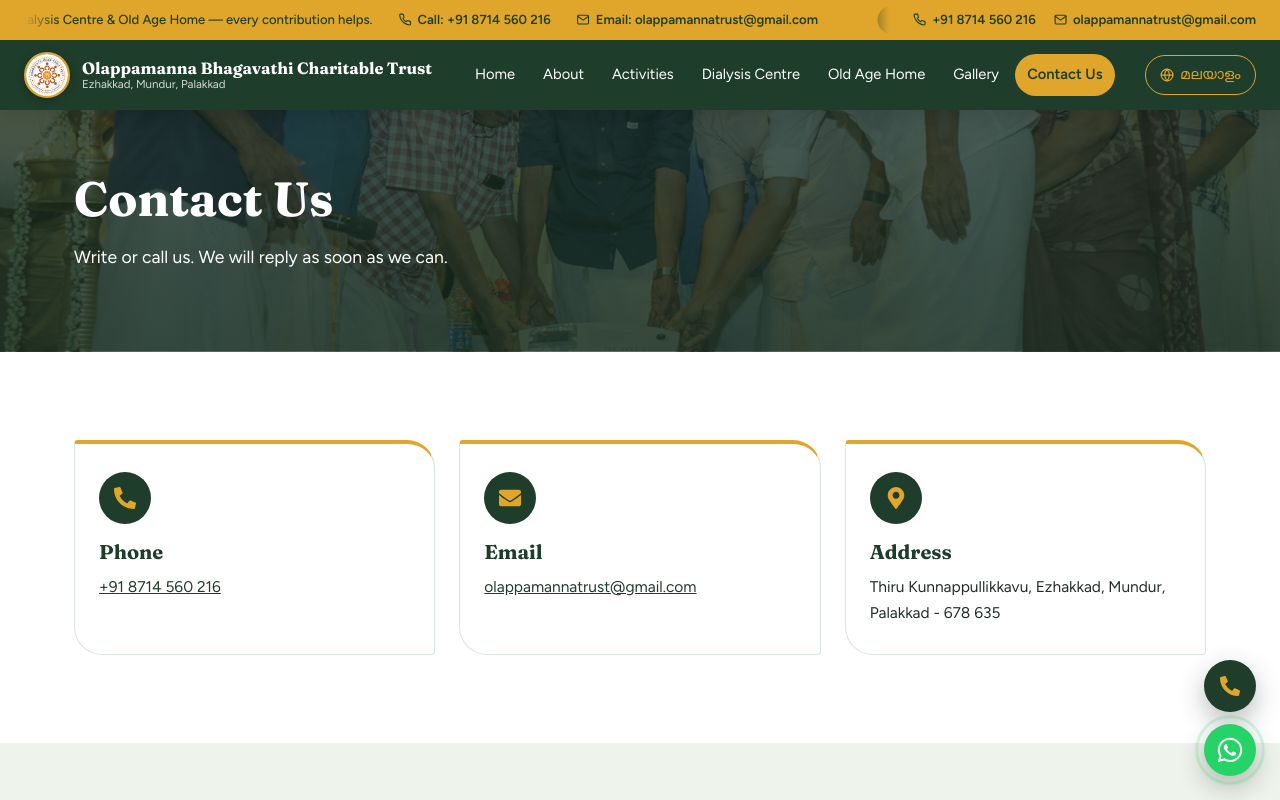
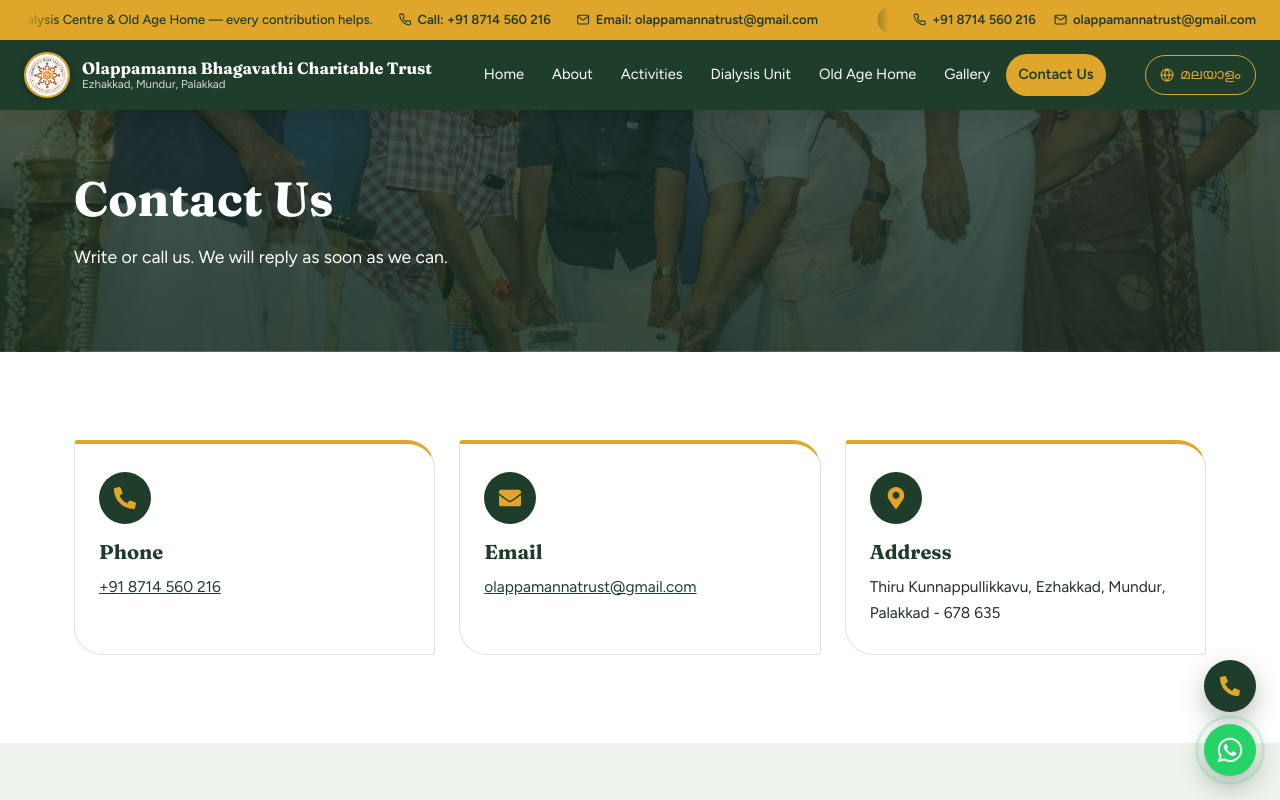
Before and after one commit to Musica-R/trust, a React (Create React App) app: page /contact in a window 1280 px wide. Shown: the top 800 px of the page. Built offline with nearby package versions, Linux system fonts and the light colour scheme.

Commit message:
updated code

```diff
--- a/src/components/Navbar.jsx
+++ b/src/components/Navbar.jsx
@@ -12,7 +12,7 @@
   { to: "/", end: true, en: "Home", ml: "ഹോം" },
   { to: "/about", en: "About", ml: "ഞങ്ങളെക്കുറിച്ച്" },
   { to: "/activities", en: "Activities", ml: "പ്രവർത്തനങ്ങൾ" },
-  { to: "/dialysis-centre", en: "Dialysis Centre", ml: "ഡയാലിസിസ് കേന്ദ്രം" },
+  { to: "/dialysis-centre", en: "Dialysis Unit", ml: "ഡയാലിസിസ് കേന്ദ്രം" },
   { to: "/old-age-home", en: "Old Age Home", ml: "വൃദ്ധസദനം" },
   { to: "/gallery", en: "Gallery", ml: "ഗാലറി" },
   { to: "/contact", en: "Contact Us", ml: "ബന്ധപ്പെടുക" },
@@ -24,7 +24,7 @@
     sub: "Ezhakkad, Mundur, Palakkad",
   },
   ml: {
-    title: "ഓലപ്പമണ്ണ ഭഗവതി ചാരിറ്റബിൾ ട്രസ്റ്റ്",
+    title: "ഒളപ്പമണ്ണ ഭഗവതി ചാരിറ്റബിൾ ട്രസ്റ്റ്",
     sub: "ഏഴക്കാട്, മുണ്ടൂർ, പാലക്കാട്",
   },
 };
--- a/src/data/content.js
+++ b/src/data/content.js
@@ -17,7 +17,7 @@
     motto: "Charity Leads to Prosperity — Rig Veda",
     reg: "Reg. No.",
     address: "Thiru Kunnappullikkavu, Ezhakkad, Mundur, Palakkad - 678 635",
-    nav: { home: "Home", about: "About", activities: "Activities", dialysis: "Dialysis Centre", oldAge: "Old Age Home", gallery: "Gallery", contact: "Contact Us" },
+    nav: { home: "Home", about: "About", activities: "Activities", dialysis: "Dialysis Unit.", oldAge: "Old Age Home", gallery: "Gallery", contact: "Contact Us" },
     home: {
       title: "Serving the needy with devotion",
       sub: "Olappamanna Bhagavathi Charitable Trust: food, dialysis support and care for the poor and bedridden.",
@@ -91,13 +91,13 @@
       head: ["No.", "Equipment", "Amount"],
       equip: ["Oxygen concentrator", "Wheelchair", "Waterbed", "Surgical cot", "Dialysis kit", "Walker"],
       futureTitle: "Future plans",
-      future: ["Build our own office", "Open a dialysis centre", "Open a medical clinic", "Set up an old age home", "Provide life-saving equipment, including beds"],
+      future: ["Build our own office", "Open a dialysis unit", "Open a medical clinic", "Set up an old age home", "Provide life-saving equipment, including beds"],
     },
     dia: {
-      title: "Dialysis Centre", sub: "Our planned centre for kidney patients in Mundur, Kongad and nearby areas.",
+      title: "Dialysis Unit", sub: "Our planned centre for kidney patients in Mundur, Kongad and nearby areas.",
       nowTitle: "What we do today",
       now: ["Provide dialysis kits (₹1,200 each)", "Pay travel costs to dialysis facilities", "Help patients with serious kidney illness, within our funds"],
-      planTitle: "What we plan", plan: "We want to set up our own dialysis centre so patients no longer travel far for treatment. It will be funded by public donations and the trust's funds.",
+      planTitle: "What we plan", plan: "We want to set up our own dialysis unit so patients no longer travel far for treatment. It will be funded by public donations and the trust's funds.",
       cta: "Help us build it",
     },
     old: {
@@ -122,7 +122,7 @@
     motto: "ദാനം ഐശ്വര്യത്തിലേക്ക് നയിക്കുന്നു — ഋഗ്വേദം",
     reg: "രജി. നമ്പർ",
     address: "തിരുകുന്നപ്പുള്ളിക്കാവ്, എഴക്കാട്, മുണ്ടൂർ, പാലക്കാട് - 678 635",
-    nav: { home: "ഹോം", about: "ഞങ്ങളെക്കുറിച്ച്", activities: "പ്രവർത്തനങ്ങൾ", dialysis: "ഡയാലിസിസ് കേന്ദ്രം", oldAge: "വൃദ്ധസദനം", gallery: "ഗാലറി", contact: "ബന്ധപ്പെടുക" },
+    nav: { home: "ഹോം", about: "ഞങ്ങളെക്കുറിച്ച്", activities: "പ്രവർത്തനങ്ങൾ", dialysis: "ഡയാലിസിസ് പദ്ധതി", oldAge: "വൃദ്ധസദനം", gallery: "ഗാലറി", contact: "ബന്ധപ്പെടുക" },
     home: {
       title: "ഭക്തിയോടെ നിർധനർക്ക് സേവനം",
       sub: "ഒളപ്പമണ്ണ ഭഗവതി ചാരിറ്റബിൾ ട്രസ്റ്റ്: നിർധനർക്കും കിടപ്പുരോഗികൾക്കും ഭക്ഷണം, ഡയാലിസിസ് സഹായം, പരിചരണം.",
@@ -196,18 +196,18 @@
       head: ["ക്ര.നം.", "ഉപകരണം", "തുക"],
       equip: ["ഓക്സിജൻ കോൺസെൻട്രേറ്റർ", "വീൽചെയർ", "വാട്ടർബെഡ്", "സർജിക്കൽ കോട്ട്", "ഡയാലിസിസ് കിറ്റ്", "വാക്കർ"],
       futureTitle: "ഭാവി പദ്ധതികൾ",
-      future: ["സ്വന്തമായി ഓഫീസ് കെട്ടിടം പണിയുക", "ഡയാലിസിസ് കേന്ദ്രം സ്ഥാപിക്കുക", "മെഡിക്കൽ ക്ലിനിക് സ്ഥാപിക്കുക", "വൃദ്ധസദനം സ്ഥാപിക്കുക", "കിടക്കകളുൾപ്പെടെ ജീവൻരക്ഷാ ഉപകരണങ്ങൾ നൽകുക"],
+      future: ["സ്വന്തമായി ഓഫീസ് കെട്ടിടം പണിയുക", "ഡയാലിസിസ് പദ്ധതി സ്ഥാപിക്കുക", "മെഡിക്കൽ ക്ലിനിക് സ്ഥാപിക്കുക", "വൃദ്ധസദനം സ്ഥാപിക്കുക", "കിടക്കകളുൾപ്പെടെ ജീവൻരക്ഷാ ഉപകരണങ്ങൾ നൽകുക"],
     },
     dia: {
-      title: "ഡയാലിസിസ് കേന്ദ്രം", sub: "മുണ്ടൂർ, കോങ്ങാട് പരിസരങ്ങളിലെ വൃക്കരോഗികൾക്കായി ഞങ്ങൾ ആസൂത്രണം ചെയ്യുന്ന കേന്ദ്രം.",
+      title: "ഡയാലിസിസ് പദ്ധതി", sub: "മുണ്ടൂർ, കോങ്ങാട് പരിസരങ്ങളിലെ വൃക്കരോഗികൾക്കായി ഞങ്ങൾ ആസൂത്രണം ചെയ്യുന്ന പദ്ധതി.",
       nowTitle: "ഇപ്പോൾ ചെയ്യുന്നത്",
       now: ["ഡയാലിസിസ് കിറ്റുകൾ നൽകുന്നു (ഒന്നിന് ₹1,200)", "ഡയാലിസിസ് കേന്ദ്രത്തിലേക്കുള്ള യാത്രാച്ചെലവ് നൽകുന്നു", "ഗുരുതര വൃക്കരോഗികളെ ഫണ്ടിന്റെ പരിധിയിൽ സഹായിക്കുന്നു"],
-      planTitle: "ഞങ്ങളുടെ പദ്ധതി", plan: "ചികിത്സയ്ക്കായി രോഗികൾക്ക് ദൂരയാത്ര വേണ്ടിവരാതിരിക്കാൻ സ്വന്തമായി ഡയാലിസിസ് കേന്ദ്രം സ്ഥാപിക്കാൻ ഞങ്ങൾ ആഗ്രഹിക്കുന്നു. പൊതുസംഭാവനകളും ട്രസ്റ്റ് ഫണ്ടും ഇതിനായി ഉപയോഗിക്കും.",
+      planTitle: "ഞങ്ങളുടെ പദ്ധതി", plan: "ചികിത്സയ്ക്കായി രോഗികൾക്ക് ദൂരയാത്ര വേണ്ടിവരാതിരിക്കാൻ സ്വന്തമായി ഡയാലിസിസ് പദ്ധതി സ്ഥാപിക്കാൻ ഞങ്ങൾ ആഗ്രഹിക്കുന്നു. പൊതുസംഭാവനകളും ട്രസ്റ്റ് ഫണ്ടും ഇതിനായി ഉപയോഗിക്കും.",
       cta: "നിർമാണത്തിൽ സഹായിക്കൂ",
     },
     old: {
       title: "വൃദ്ധസദനം", sub: "മുണ്ടൂർ, കോങ്ങാട് പരിസരങ്ങളിലെ വയോജനങ്ങൾക്കായി ആസൂത്രണം ചെയ്യുന്ന സദനം.",
-      planTitle: "ഞങ്ങളുടെ പദ്ധതി", plan: "നോക്കാൻ ആരുമില്ലാത്തവരെ പരിചരിക്കാൻ അനുയോജ്യമായ സ്ഥലത്ത് വൃദ്ധസദനം സ്ഥാപിക്കാൻ ഞങ്ങൾ ഉദ്ദേശിക്കുന്നു. പൊതുസംഭാവനകളും ട്രസ്റ്റ് ഫണ്ടും ഇതിനായി ഉപയോഗിക്കും.",
+      planTitle: "ഞങ്ങളുടെ പദ്ധതി", plan: "സംരക്ഷിക്കാൻ ആരുമില്ലാത്തവരെ പരിചരിക്കാൻ അനുയോജ്യമായ സ്ഥലത്ത് വൃദ്ധസദനം സ്ഥാപിക്കാൻ ഞങ്ങൾ ഉദ്ദേശിക്കുന്നു. പൊതുസംഭാവനകളും ട്രസ്റ്റ് ഫണ്ടും ഇതിനായി ഉപയോഗിക്കും.",
       landTitle: "ആദ്യ ചുവട്", land: "പുതുരിയാരത്തെ ശ്രീമതി സരസ്വതി അമ്മ ട്രസ്റ്റിന്റെ ഭാവി പ്രവർത്തനങ്ങൾക്കായി നാല് സെന്റ് ഭൂമിയും 900 ചതുരശ്ര അടി കോൺക്രീറ്റ് വീടും തന്റെ കാലശേഷം നൽകാമെന്ന് സംഭാവന ചെയ്തു.",
       cta: "ഈ പദ്ധതിയെ പിന്തുണയ്ക്കൂ",
     },
--- a/src/data/diaMore.js
+++ b/src/data/diaMore.js
@@ -3,9 +3,9 @@
         stats: [
             ["₹1,200", "Cost of one dialysis kit"],
             ["2", "Panchayats we serve: Mundur & Kongad"],
-            ["1", "Own dialysis centre planned"],
+            ["1", "Own dialysis unit planned"],
         ],
-        helpTitle: "How we help kidney patients today",
+        helpTitle: "How we help kidney patients",
         helpSub: "Support we already give, within the limits of our funds.",
         help: [
             ["Dialysis kits", "We give patients the supplies needed for a dialysis session. One kit costs ₹1,200."],
@@ -22,13 +22,13 @@
         roadTitle: "Our plan, step by step",
         road: [
             ["Today", "Dialysis kits and travel support for patients who need them."],
-            ["Next", "Build our own dialysis centre so patients no longer travel far for treatment."],
+            ["Next", "Build our own dialysis unit so patients no longer travel far for treatment."],
             ["How it is funded", "Public donations and the trust's own funds."],
         ],
         helpUsTitle: "How you can help",
         helpUs: [
             ["Sponsor a kit", "Your ₹1,200 gives one patient the supplies for a dialysis session.", "Sponsor a kit"],
-            ["Donate to the centre", "Every contribution brings our own dialysis centre closer. Bank details are on the Contact page.", "Donate now"],
+            ["Donate to the centre", "Every contribution brings our own dialysis unit closer. Bank details are on the Contact page.", "Donate now"],
             ["Call us", "Know a patient who needs help, or want to support in another way? Speak to us directly.", "Call the trust"],
         ],
         note: "Help is given within the limits of the trust's funds.",
@@ -37,17 +37,17 @@
         stats: [
             ["₹1,200", "ഒരു ഡയാലിസിസ് കിറ്റിന്റെ വില"],
             ["2", "ഞങ്ങൾ സേവിക്കുന്ന പഞ്ചായത്തുകൾ: മുണ്ടൂർ, കോങ്ങാട്"],
-            ["1", "ആസൂത്രണം ചെയ്യുന്ന സ്വന്തം ഡയാലിസിസ് കേന്ദ്രം"],
+            ["1", "ആസൂത്രണം ചെയ്യുന്ന സ്വന്തം ഡയാലിസിസ് പദ്ധതി"],
         ],
-        helpTitle: "വൃക്കരോഗികളെ ഇന്ന് ഞങ്ങൾ എങ്ങനെ സഹായിക്കുന്നു",
+        helpTitle: "വൃക്കരോഗികളെ ഞങ്ങൾ എങ്ങനെ സഹായിക്കുന്നു",
         helpSub: "ഫണ്ടിന്റെ പരിധിക്കുള്ളിൽ ഇപ്പോൾ നൽകിവരുന്ന സഹായങ്ങൾ.",
         help: [
             ["ഡയാലിസിസ് കിറ്റുകൾ", "ഡയാലിസിസിന് ആവശ്യമായ സാമഗ്രികൾ രോഗികൾക്ക് നൽകുന്നു. ഒരു കിറ്റിന് ₹1,200 ചെലവ് വരും."],
             ["യാത്രാ സഹായം", "രോഗികൾക്ക് ആശ്രയിക്കുന്ന ഡയാലിസിസ് കേന്ദ്രങ്ങളിൽ എത്താൻ യാത്രാച്ചെലവ് നൽകുന്നു."],
             ["ഗുരുതര കേസുകൾക്ക് സഹായം", "മുണ്ടൂർ, കോങ്ങാട്, സമീപ പ്രദേശങ്ങളിലെ ഗുരുതര വൃക്കരോഗികളെ ഫണ്ടിന്റെ പരിധിയിൽ സഹായിക്കുന്നു."],
         ],
-        whyTitle: "വീടിനടുത്ത് ഒരു കേന്ദ്രം എന്തുകൊണ്ട് പ്രധാനം",
-        whyText: "ഡയാലിസിസ് ഒരിക്കൽ കഴിയുന്ന ചികിത്സയല്ല. രോഗികൾക്ക് വീണ്ടും വീണ്ടും പോകേണ്ടിവരും, ദൂരെയുള്ള കേന്ദ്രത്തിലേക്കുള്ള ഓരോ യാത്രയും പണവും സമയവും ആരോഗ്യവും ചെലവാക്കുന്നു. സ്വന്തം കേന്ദ്രം വന്നാൽ മുണ്ടൂർ, കോങ്ങാട്, സമീപ പ്രദേശങ്ങളിലെ രോഗികൾക്ക് ദൂരയാത്ര ഇല്ലാതെ ചികിത്സ ലഭിക്കും.",
+        whyTitle: "വീടിനടുത്ത് ഒരു പദ്ധതി എന്തുകൊണ്ട് പ്രധാനം",
+        whyText: "ഡയാലിസിസ് ഒരിക്കൽ കഴിയുന്ന ചികിത്സയല്ല. രോഗികൾക്ക് വീണ്ടും വീണ്ടും പോകേണ്ടിവരും, ദൂരെയുള്ള കേന്ദ്രത്തിലേക്കുള്ള ഓരോ യാത്രയും പണവും സമയവും ആരോഗ്യവും ചെലവാക്കുന്നു. സ്വന്തം പദ്ധതി വന്നാൽ മുണ്ടൂർ, കോങ്ങാട്, സമീപ പ്രദേശങ്ങളിലെ രോഗികൾക്ക് ദൂരയാത്ര ഇല്ലാതെ ചികിത്സ ലഭിക്കും.",
         whyPoints: [
             "ഇതിനകം ക്ഷീണിതരായ രോഗികൾക്ക് യാത്ര കുറയുന്നു",
             "പാവപ്പെട്ട കുടുംബങ്ങൾക്ക് യാത്രാച്ചെലവ് കുറയുന്നു",
@@ -56,7 +56,7 @@
         roadTitle: "ഞങ്ങളുടെ പദ്ധതി, ഘട്ടം ഘട്ടമായി",
         road: [
             ["ഇന്ന്", "ആവശ്യമുള്ള രോഗികൾക്ക് ഡയാലിസിസ് കിറ്റുകളും യാത്രാ സഹായവും."],
-            ["അടുത്തത്", "ചികിത്സയ്ക്കായി ദൂരയാത്ര വേണ്ടിവരാതിരിക്കാൻ സ്വന്തം ഡയാലിസിസ് കേന്ദ്രം സ്ഥാപിക്കുക."],
+            ["അടുത്തത്", "ചികിത്സയ്ക്കായി ദൂരയാത്ര വേണ്ടിവരാതിരിക്കാൻ സ്വന്തം ഡയാലിസിസ് പദ്ധതി സ്ഥാപിക്കുക."],
             ["ഫണ്ട് എങ്ങനെ", "പൊതുസംഭാവനകളും ട്രസ്റ്റിന്റെ സ്വന്തം ഫണ്ടും."],
         ],
         helpUsTitle: "നിങ്ങൾക്ക് എങ്ങനെ സഹായിക്കാം",
```
Also changed, not shown: src/data/oldMore.js (+4 -6 lines).
